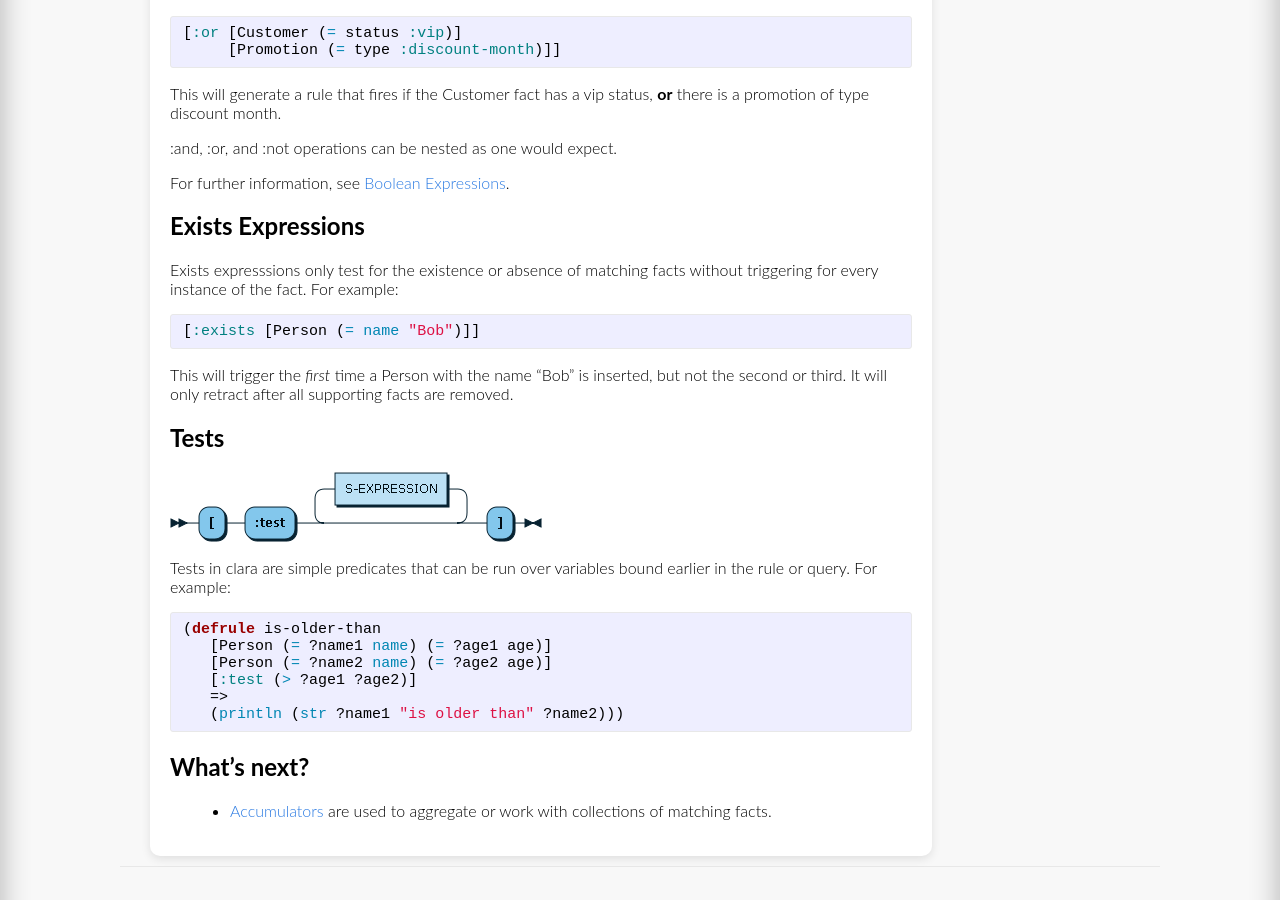
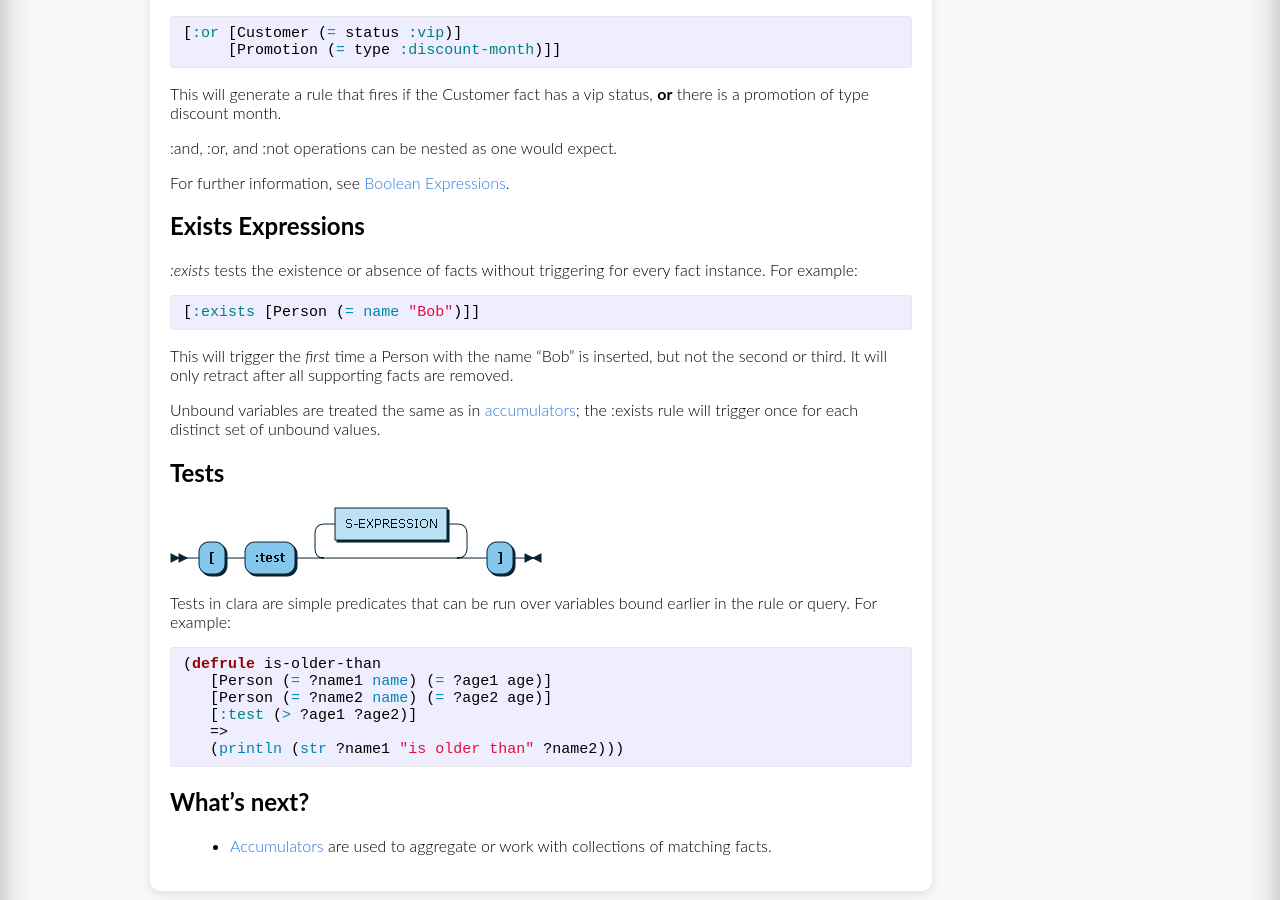
Before and after one commit to oracle-samples/clara-site, a Jekyll site: the page built from _docs/expressions.md, in a window 1280 px wide and 900 px high, scrolled down 2394 px. Built offline with Jekyll 4.4.1, drawn with Linux system fonts in a browser that asks for light colours.

Commit message:
Tweak language for :exists and mention unbound variables

```diff
--- a/_docs/expressions.md
+++ b/_docs/expressions.md
@@ -106,13 +106,15 @@ For further information, see [Boolean Expressions](/docs/booleans).
 
 ## Exists Expressions
 
-Exists expresssions only test for the existence or absence of matching facts without triggering for every instance of the fact.  For example:
+_:exists_ tests the existence or absence of facts without triggering for every fact instance.  For example:
 
 {% highlight clojure %}
 [:exists [Person (= name "Bob")]]
 {% endhighlight %}
 
 This will trigger the _first_ time a Person with the name "Bob" is inserted, but not the second or third.  It will only retract after all supporting facts are removed.
+
+Unbound variables are treated the same as in [accumulators](/docs/accumulators/); the :exists rule will trigger once for each distinct set of unbound values.
 
 ## Tests
 ![test expression](/img/diagram/TEST_EXPR.png)
```
